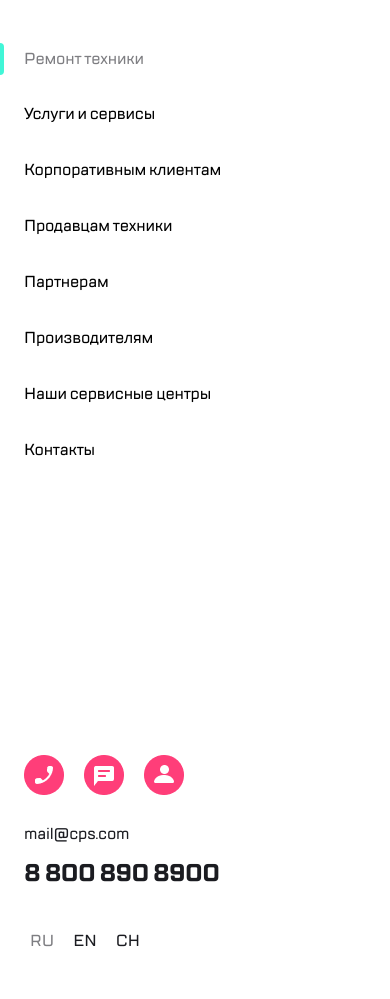
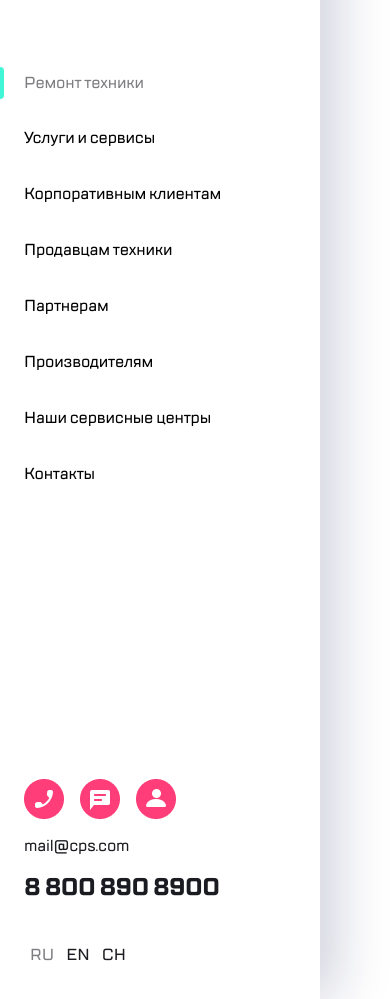
Before and after one commit to Slim21211/Web-Core, a plain HTML site: page menu.html in a window 390 px wide. Shown: the part 87-1086 px from the top of the page. Drawn offline with Linux system fonts and the light colour scheme.

Commit message:
Mobile menu Edits 1

```diff
--- a/menu.html
+++ b/menu.html
@@ -7,8 +7,7 @@
     <link rel="stylesheet" href="style.css">
     <title>CPS menu</title>
 </head>
-<body>
-    <div class="mobile-menu">
+<body class="mobile-menu">
     <header class="mobile-menu-header">
         <div class="mobile-menu-header-left">
             <button class=menu-close>
@@ -22,6 +21,7 @@
             </button>
         </div>
     </header>
+    <nav class="mobile-menu-navigation">
         <ul class="mobile-menu-list">
             <li class="mobile-menu-list__item mobile-menu-list__item_active">Ремонт техники</li>
             <li class="mobile-menu-list__item">Услуги и сервисы</li>
@@ -32,6 +32,7 @@
             <li class="mobile-menu-list__item">Наши сервисные центры</li>
             <li class="mobile-menu-list__item">Контакты</li>
         </ul>
+    </nav>
     <footer class="mobile-menu-footer">
         <ul class="mobile-menu-footer-icons">
             <li class="mobile-menu-footer-icons__item">
@@ -41,18 +42,15 @@
             <li class="mobile-menu-footer-icons__item">
                 <button class="profile"></button></li>
         </ul>
-            <div class="mobile-menu-email">
+        <div class="mobile-menu-contacts-wrapper">
             <a class="email" href="mailto: mail@cps.com">mail@cps.com</a>
-            </div>
-            <div class="mobile-menu-tel">
             <a class="tel" href="tel: +78008908900">8 800 890 8900</a>
         </div>
         <ul class="mobile-menu-language">
-                <li class="mobile-menu-language__item"><button class="lang-btn lang-btn_active">RU</button></li><li  class="mobile-menu-language__item"><button class="lang-btn">EN</button></li><li  class="mobile-menu-language__item"><button class="lang-btn">CH</button></li>
+            <li class="mobile-menu-language__item"><button class="lang-btn lang-btn_active">RU</button></li>
+            <li  class="mobile-menu-language__item"><button class="lang-btn">EN</button></li>
+            <li  class="mobile-menu-language__item"><button class="lang-btn">CH</button></li>
         </ul>
     </footer>
-    </div>
-
-
 </body>
 </html>
--- a/style.css
+++ b/style.css
@@ -238,6 +238,7 @@ body {
   left: 0;
   width: 320px;
   background: #FFFFFF;
+  box-shadow: -2px 0px 4px rgba(69, 79, 126, 0.02), 16px 0px 52px rgba(14, 24, 80, 0.2);
 }
 
 .menu-close {
@@ -253,7 +254,7 @@ body {
   transition-property: transform;
   transition-duration: .5s;
   transform: scale(1.1);
-
+  cursor: pointer;
 }
 
 .search {
@@ -269,7 +270,7 @@ body {
   transition-property: transform;
   transition-duration: .5s;
   transform: scale(1.1);
-
+  cursor: pointer;
 }
 
 .mobile-menu-header .logo {
@@ -296,21 +297,33 @@ body {
   width: 320px;
 }
 
+.mobile-menu-navigation {
+  padding: 24px;
+  margin-top: 46px;
+}
+
 .mobile-menu-list {
+  display: flex;
+  justify-content: space-between;
+  flex-direction: column;
+  height: 416px;
   margin: 0;
   padding: 0;
-  padding-left: 24px;
-  margin-top: 46px;
   list-style: none;
   font-family: TT Lakes-Medium;
 }
 
 .mobile-menu-list__item {
+  margin: 0;
+  padding: 0;
   height: 24px;
-  margin-bottom: 32px;
   font-weight: 500;
   letter-spacing: -0.2px;
   font-size: 16px;
+}
+
+.mobile-menu-list__item:not(.mobile-menu-list__item_active):hover {
+  cursor: pointer;
 }
 
 .mobile-menu-list__item_active {
@@ -329,19 +342,24 @@ body {
   border-radius: 0 50px 50px 0;
 }
 
+.mobile-menu-footer {
+  padding-left: 24px;
+  padding-bottom: 32px;
+  margin-top: 268px;
+}
+
 .mobile-menu-footer-icons {
+  display: flex;
+  justify-content: space-between;
+  width: 152px;
   margin: 0;
-  padding: 24px;
+  padding: 0;
   list-style: none;
-  width: 320px;
-  margin-top: 268px;
 }
 
 .mobile-menu-footer-icons__item {
   margin: 0;
   padding: 0;
-  display: inline-block;
-  margin-right: 16px;
 }
 
 .mobile-menu-footer-icons .call {
@@ -352,7 +370,7 @@ body {
   transition-property: transform;
   transition-duration: .5s;
   transform: scale(1.1);
-
+  cursor: pointer;
 }
 
 .mobile-menu-footer-icons .chat {
@@ -363,7 +381,7 @@ body {
   transition-property: transform;
   transition-duration: .5s;
   transform: scale(1.1);
-
+  cursor: pointer;
 }
 
 .mobile-menu-footer-icons .profile {
@@ -374,12 +392,16 @@ body {
   transition-property: transform;
   transition-duration: .5s;
   transform: scale(1.1);
-
+  cursor: pointer;
 }
 
-.mobile-menu-email {
-  margin-left: 24px;
-  margin-bottom: 12px;
+.mobile-menu-contacts-wrapper {
+  display: flex;
+  justify-content: space-between;
+  flex-direction: column;
+  height: 68px;
+  margin-top: 16px;
+  margin-bottom: 40px;
 }
 
 .email {
@@ -389,10 +411,6 @@ body {
   text-decoration: none;
   font-size: 16px;
   letter-spacing: -0.2px;
-}
-
-.mobile-menu-tel {
-  margin-left: 24px;
 }
 
 .tel {
@@ -405,16 +423,16 @@ body {
 }
 
 .mobile-menu-language {
+  display: flex;
+  justify-content: space-between;
+  width: 86px;
   margin: 0;
   padding: 0;
-  margin: 40px 0 32px 24px;
   list-style: none;
 }
 
 .mobile-menu-language__item {
-  display: inline-block;
   border: none;
-  margin-right: 7px;
 }
 
 .lang-btn {
@@ -430,6 +448,7 @@ body {
   transition-property: transform;
   transition-duration: .5s;
   transform: scale(1.1);
+  cursor: pointer;
 }
 
 .lang-btn_active {
@@ -505,6 +524,10 @@ body {
   body {
     width: 1120px;
     margin: 0 auto;
+  }
+
+  .mobile-menu {
+    position: absolute;
   }
 
   .icon-description {
```
Lines whose indentation alone changed are shown as unchanged.
